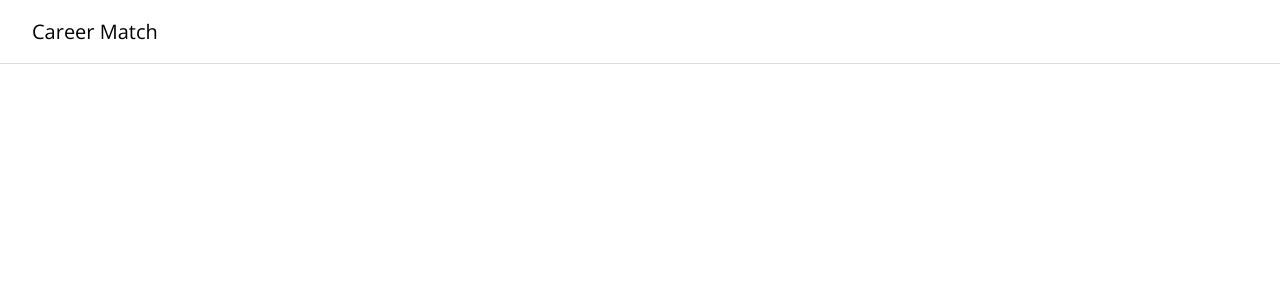
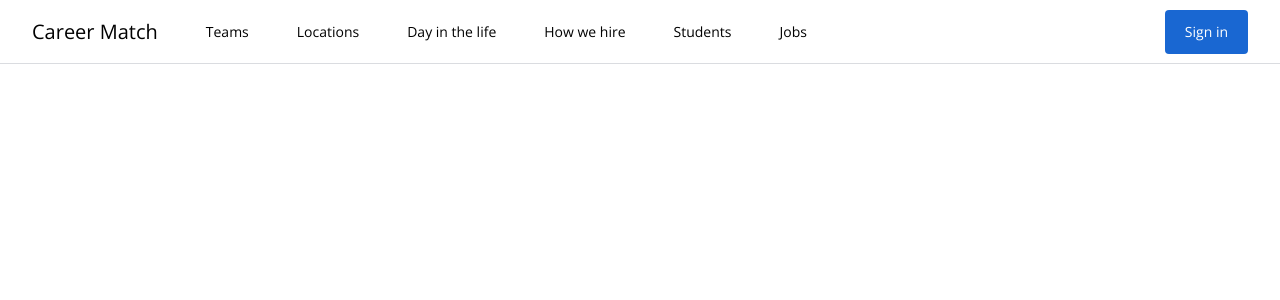
Before and after one commit to JulioCesarTeixeira/job-search-app, a Vue app: page / in a window 1280 px wide. Shown: the top 300 px of the page. Built offline with nearby package versions, Linux system fonts and the light colour scheme.

Commit message:
WIP - Nav component
- Added sign-in button
- Added menu items using v-for directive
- Add to MainNav unit test function

```diff
--- /dev/null
+++ b/src/components/ActionButton.vue
@@ -0,0 +1,12 @@
+<script lang="ts" setup>
+// Using composition API
+import { ref } from 'vue'
+
+const name = ref('Sign in')
+</script>
+
+<template>
+  <button class="rounded border-0 px-5 py-3 font-medium text-white bg-brand-blue-100">
+    {{ name }}
+  </button>
+</template>
--- a/src/components/MainNav.vue
+++ b/src/components/MainNav.vue
@@ -1,10 +1,30 @@
 <script lang="ts">
+import ActionButton from '@/components/ActionButton.vue'
+
+type MenuItem = {
+  label: string
+  url: string
+}
+const menuItems: MenuItem[] = [
+  { label: 'Teams', url: '' },
+  { label: 'Locations', url: '' },
+  { label: 'Day in the life', url: '' },
+  { label: 'How we hire', url: '' },
+  { label: 'Students', url: '' },
+  { label: 'Jobs', url: '' }
+]
+
 export default {
   name: 'MainNav',
   data() {
     return {
-      company: 'Career Match'
+      company: 'Career Match',
+      url: 'https://careers.google.com',
+      menuItems
     }
+  },
+  components: {
+    ActionButton
   }
 }
 </script>
@@ -13,7 +33,20 @@ export default {
   <header class="w-full text-sm">
     <div class="fixed top-0 left-0 w-full h-16 bg-white">
       <div class="flex flex-nowrap h-full border-b border-solid border-brand-gray-100 px-8 mx-auto">
-        <a href="/" class="flex h-full items-center text-xl">{{ company }}</a>
+        <a :href="url" class="flex h-full items-center text-xl">{{ company }}</a>
+
+        <nav class="ml-12 h-full">
+          <ul class="flex h-full list-none gap-12">
+            <li v-for="menuItem in menuItems" :key="menuItem.label" class="h-full">
+              <a :href="menuItem.url" class="flex h-full items-center py-2.5">{{
+                menuItem.label
+              }}</a>
+            </li>
+          </ul>
+        </nav>
+        <div class="ml-auto flex h-full items-center">
+          <action-button />
+        </div>
       </div>
     </div>
   </header>
```
Also changed, not shown: 2 other files (tests, documents, lock files or other folders).
